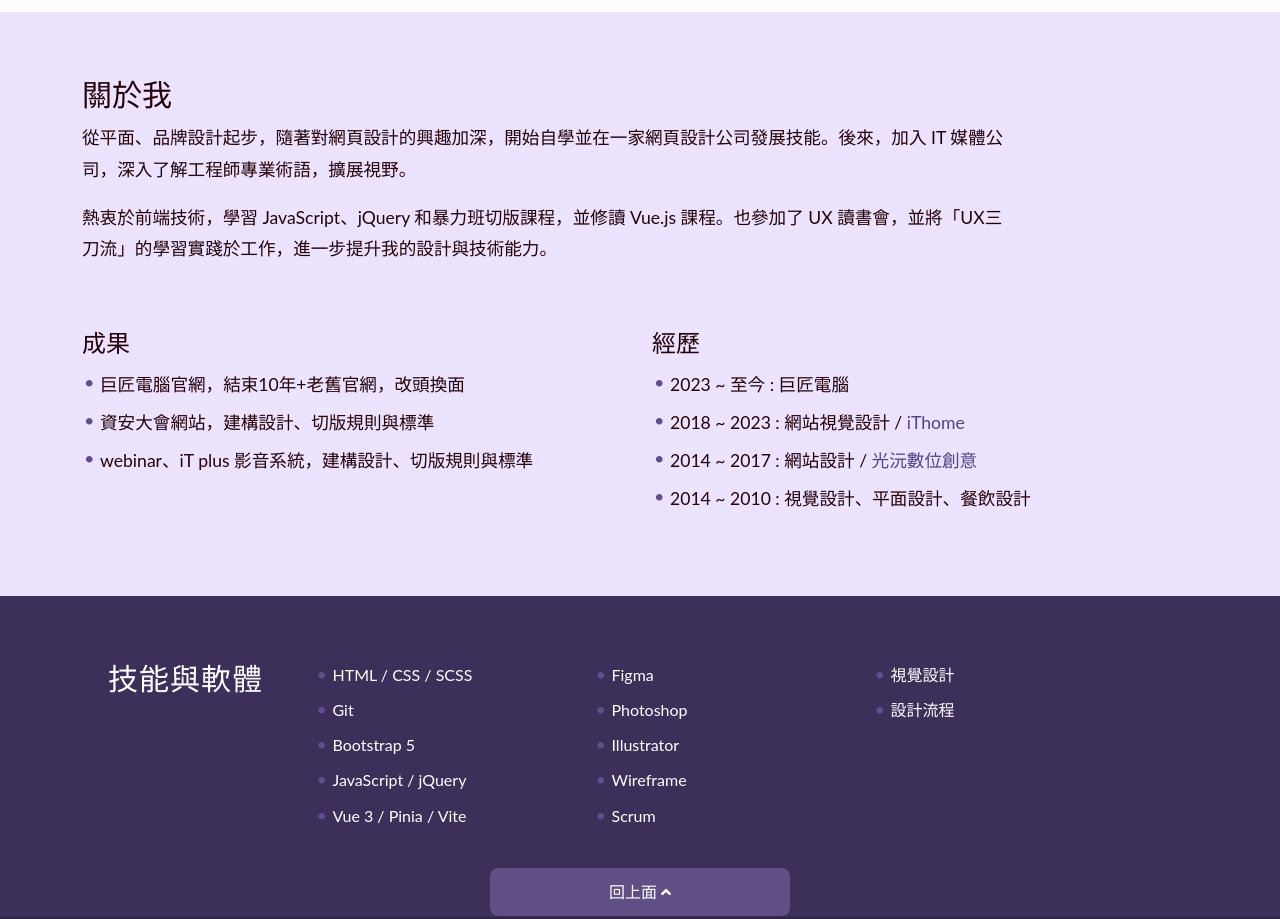
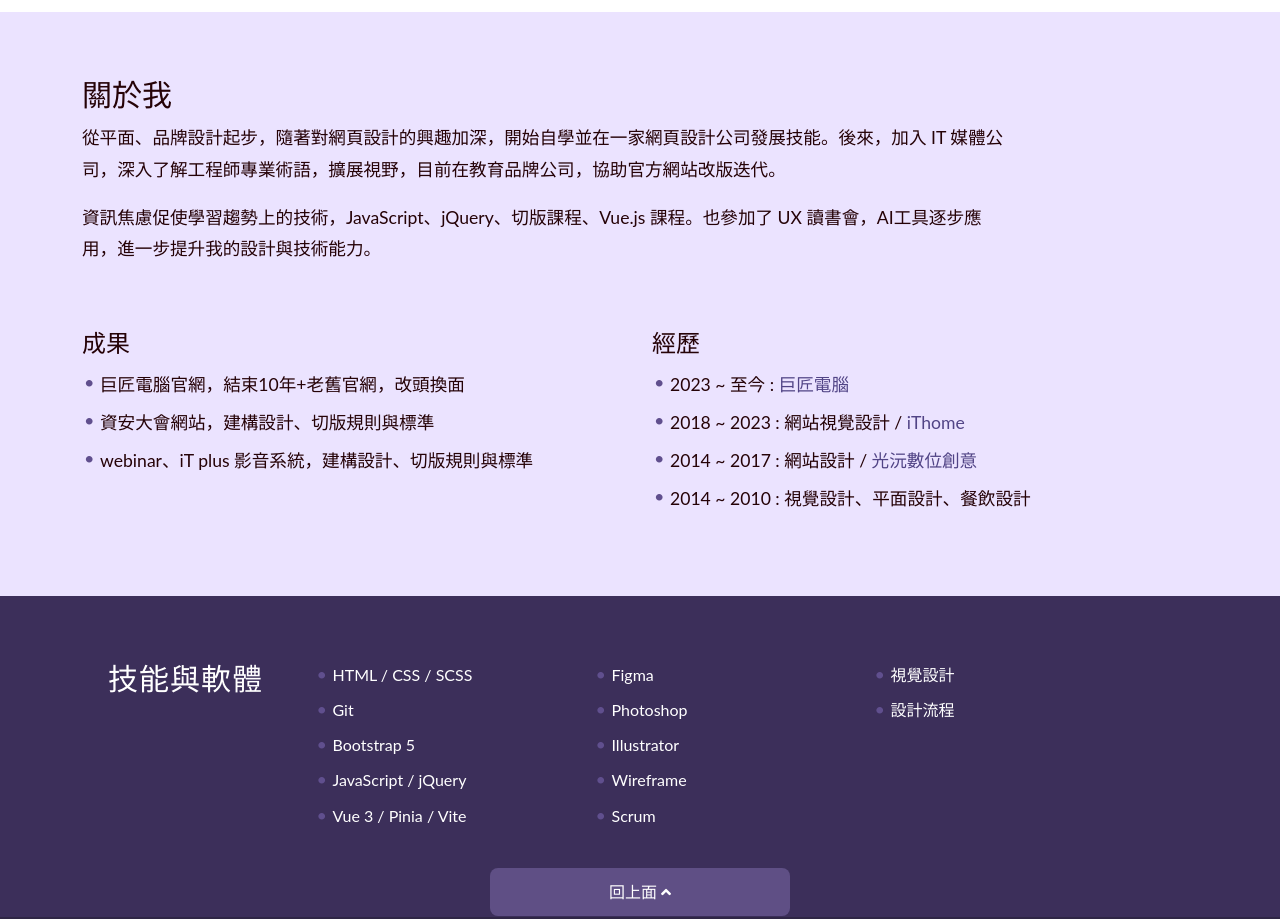
Before and after one commit to muehung/qc, a Vue app: page / in a window 1280 px wide. Shown: the part 1640-2559 px from the top of the page. Built offline with nearby package versions, Linux system fonts and the light colour scheme.

Commit message:
home content

```diff
--- a/src/views/HomeContentView.vue
+++ b/src/views/HomeContentView.vue
@@ -33,9 +33,9 @@ const list = ref(store.portfolio);
                         <h3 class="til mt-0">關於我</h3>
                     </div>
                     <div class="col-10 mb-3 about-text">
-                        <p>從平面、品牌設計起步，隨著對網頁設計的興趣加深，開始自學並在一家網頁設計公司發展技能。後來，加入 IT 媒體公司，深入了解工程師專業術語，擴展視野。</p>
+                        <p>從平面、品牌設計起步，隨著對網頁設計的興趣加深，開始自學並在一家網頁設計公司發展技能。後來，加入 IT 媒體公司，深入了解工程師專業術語，擴展視野，目前在教育品牌公司，協助官方網站改版迭代。</p>
                         <p class="mb-5">
-                            熱衷於前端技術，學習 JavaScript、jQuery 和暴力班切版課程，並修讀 Vue.js 課程。也參加了 UX 讀書會，並將「UX三刀流」的學習實踐於工作，進一步提升我的設計與技術能力。
+                            資訊焦慮促使學習趨勢上的技術，JavaScript、jQuery、切版課程、Vue.js 課程。也參加了 UX 讀書會，AI工具逐步應用，進一步提升我的設計與技術能力。
                         </p>
                     </div>
                     <div class="col-12 col-lg-6">
@@ -49,7 +49,7 @@ const list = ref(store.portfolio);
                     <div class="col-12 col-lg-5">
                         <h4 class="til mt-0">經歷</h4>
                         <ul class="ul">
-                            <li>2023 ~ 至今 : 巨匠電腦</li>
+                            <li>2023 ~ 至今 : <a href="https://www.pcschool.com.tw/" target="_blank">巨匠電腦</a></li>
                             <li>
                                 2018 ~ 2023 : 網站視覺設計 / <a href="https://www.ithome.com.tw/" target="_blank">iThome</a></li>
                             <li>2014 ~ 2017 : 網站設計 / <a href="https://www.kyart.com.tw" target="_blank">光沅數位創意</a></li>
```
